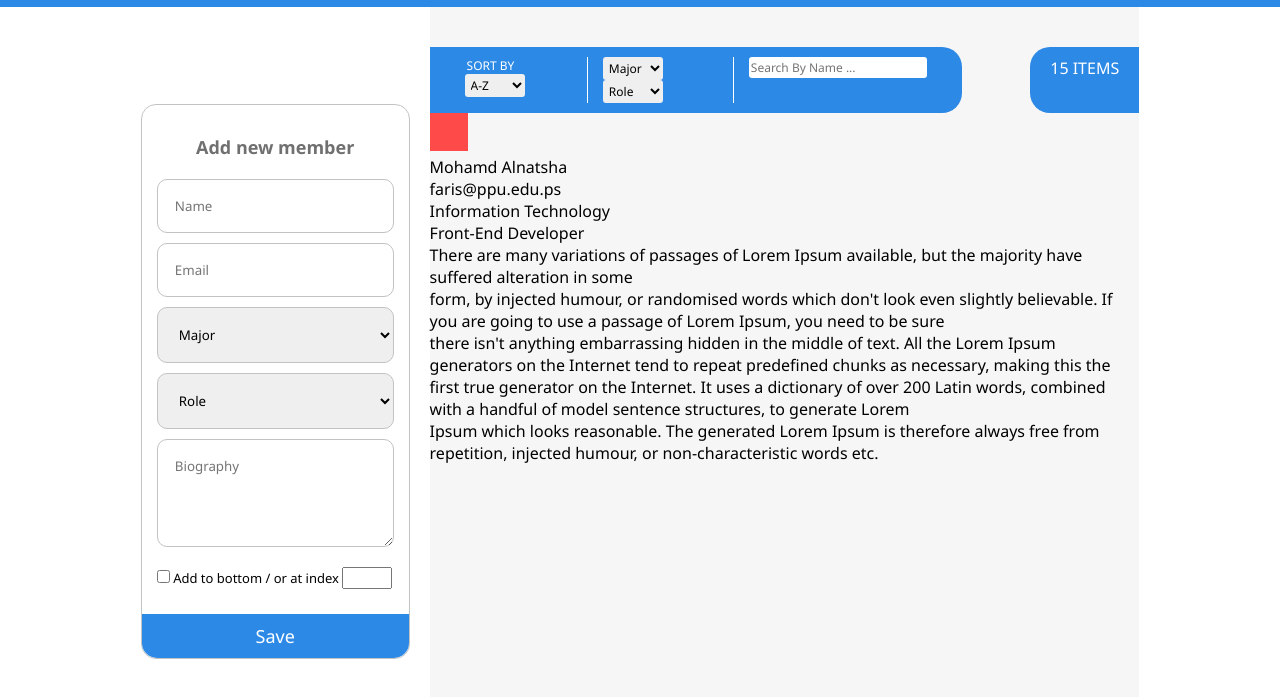
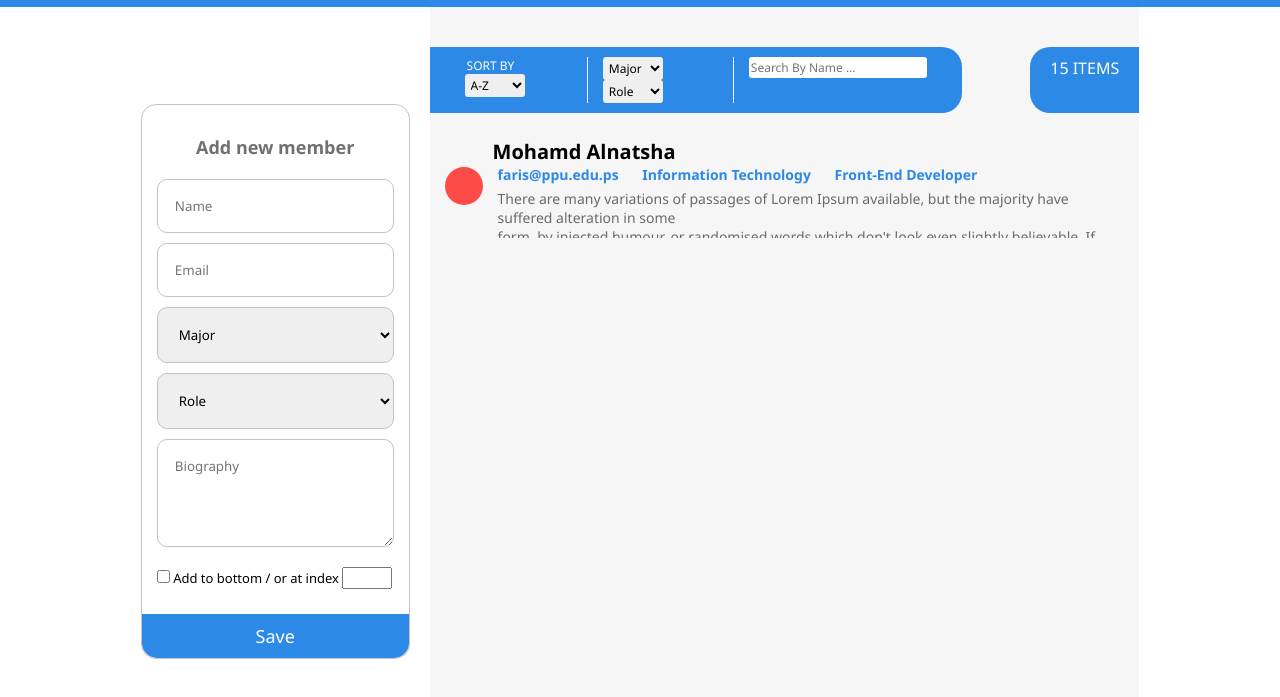
Before and after one commit to Ghaid-Ewawi/PSEU-Members, a plain HTML site: page index.html in a window 1280 px wide. Shown: the part 43-740 px from the top of the page. Drawn offline with Linux system fonts and the light colour scheme.

Commit message:
changed content from class to id

```diff
--- a/css/style.css
+++ b/css/style.css
@@ -153,12 +153,12 @@ header h1 {
   border-radius: 20px 0px 0px 20px;
 }
 
-.main-content .right-side .content {
+.main-content .right-side #content {
   height: 89%;
   overflow-y: scroll;
 }
 
-.main-content .right-side .content .element {
+.main-content .right-side #content .element {
   width: 100%;
   height: 100px;
   margin: 25px 0px;
@@ -176,7 +176,7 @@ header h1 {
       align-content: center;
 }
 
-.main-content .right-side .content .element .img-span {
+.main-content .right-side #content .element .img-span {
   height: 100%;
   width: 38px;
   display: -webkit-box;
@@ -190,34 +190,34 @@ header h1 {
           align-items: center;
 }
 
-.main-content .right-side .content .element .img-span img {
+.main-content .right-side #content .element .img-span img {
   border-radius: 50%;
 }
 
-.main-content .right-side .content .element .text-span {
+.main-content .right-side #content .element .text-span {
   padding-left: 10px;
 }
 
-.main-content .right-side .content .element .text-span p {
+.main-content .right-side #content .element .text-span p {
   padding: 5px;
 }
 
-.main-content .right-side .content .element .text-span .inline {
+.main-content .right-side #content .element .text-span .inline {
   display: inline;
 }
 
-.main-content .right-side .content .element .text-span .member-name {
+.main-content .right-side #content .element .text-span .member-name {
   font-weight: bold;
   font-size: 20px;
 }
 
-.main-content .right-side .content .element .text-span .member-info {
+.main-content .right-side #content .element .text-span .member-info {
   font-weight: bold;
   font-size: 14px;
   color: #2D89E6;
 }
 
-.main-content .right-side .content .element .text-span .member-details {
+.main-content .right-side #content .element .text-span .member-details {
   font-size: 14px;
   color: #6A6A6A;
 }
```
